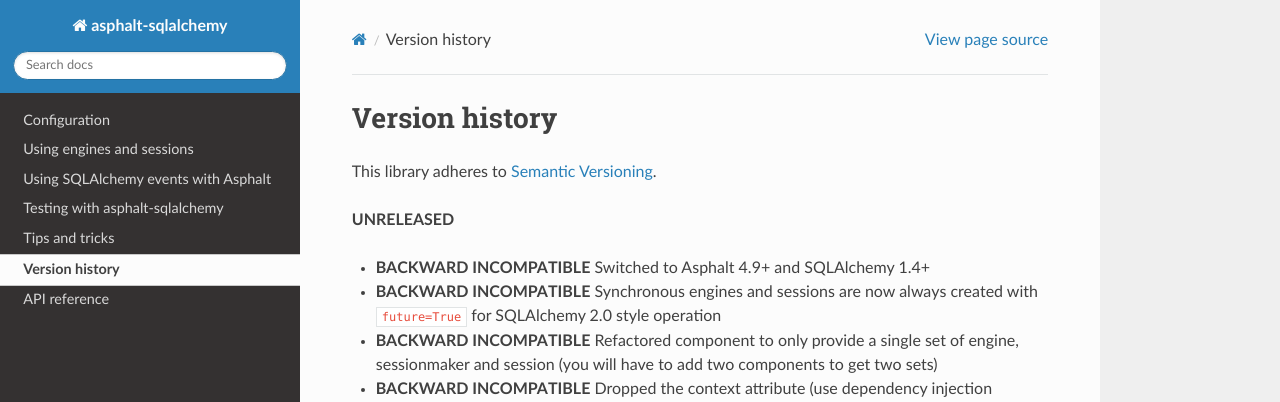
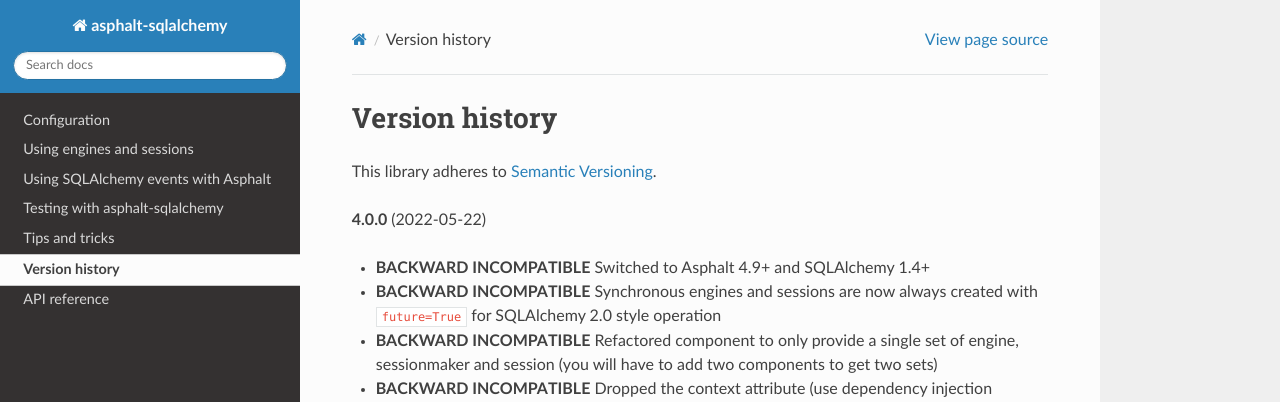
Before and after one commit to asphalt-framework/asphalt-sqlalchemy, a Sphinx documentation site: the page built from docs/versionhistory.rst, in a window 1280 px wide and 900 px high. Shown: the top 402 px of the window. Built offline with Sphinx 7.4.7 and the Read the Docs theme 2.0.0, drawn with Linux system fonts in a browser that asks for light colours; the version number could not be read and is left out.

Commit message:
Bumped up the version

```diff
--- a/docs/versionhistory.rst
+++ b/docs/versionhistory.rst
@@ -3,7 +3,7 @@ Version history
 
 This library adheres to `Semantic Versioning <https://semver.org/>`_.
 
-**UNRELEASED**
+**4.0.0** (2022-05-22)
 
 - **BACKWARD INCOMPATIBLE** Switched to Asphalt 4.9+ and SQLAlchemy 1.4+
 - **BACKWARD INCOMPATIBLE** Synchronous engines and sessions are now always created with
```
